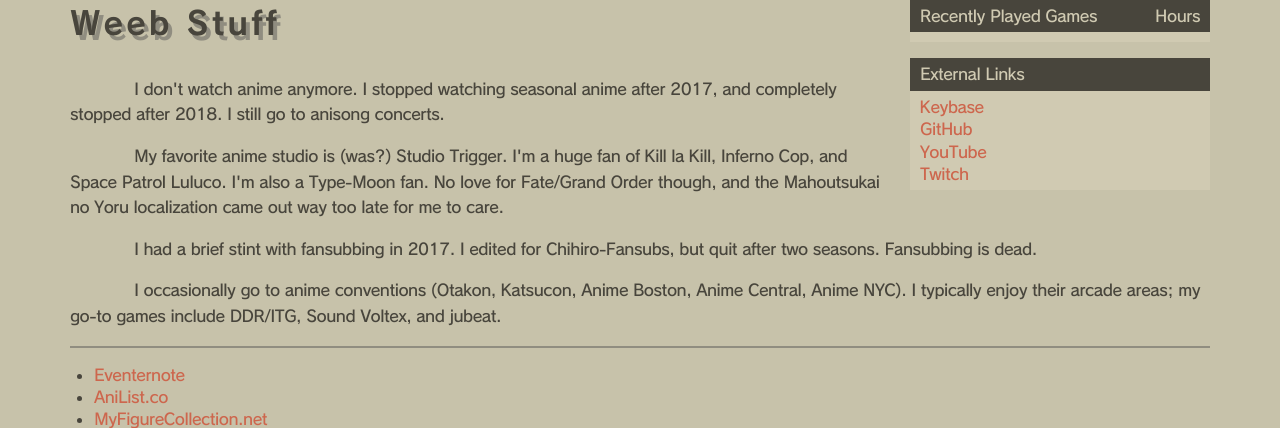
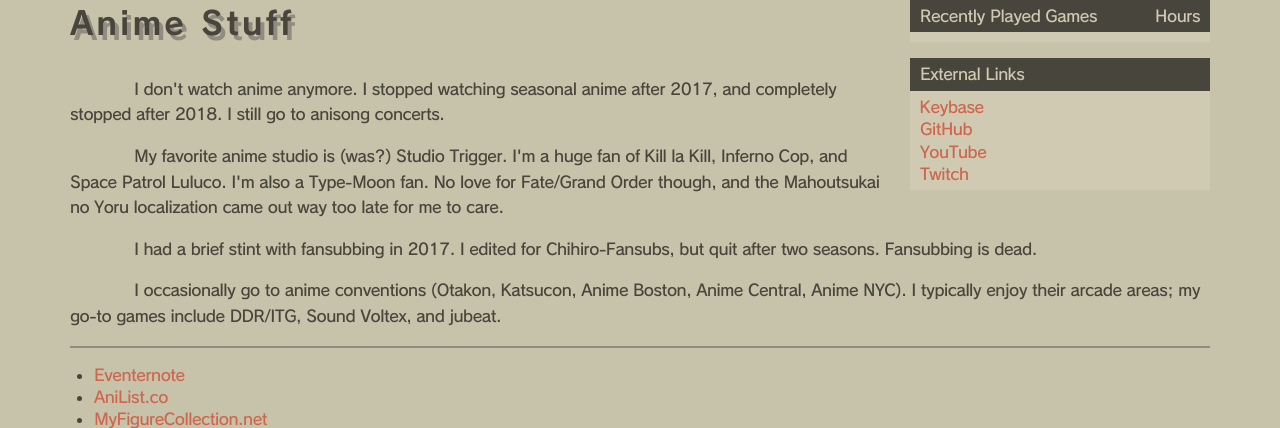
Before and after one commit to tesu/website, a Flask app: page /about/anime in a window 1280 px wide. Shown: the part 88-516 px from the top of the page. Run offline with Flask 3, Linux system fonts and the light colour scheme; data that the repository does not hold is empty.

Commit message:
Update anime.html

```diff
--- a/tesu/templates/about/anime.html
+++ b/tesu/templates/about/anime.html
@@ -1,6 +1,6 @@
 {% extends 'base.html' %}
 {% block content %}
-            <h1>Weeb Stuff</h1>
+            <h1>Anime Stuff</h1>
             <p class=indented>I don't watch anime anymore. I stopped watching seasonal anime after 2017, and completely stopped after 2018. I still go to anisong concerts.
             <p class=indented>My favorite anime studio is (was?) Studio Trigger. I'm a huge fan of Kill la Kill, Inferno Cop, and Space Patrol Luluco. I'm also a Type-Moon fan. No love for Fate/Grand Order though, and the Mahoutsukai no Yoru localization came out way too late for me to care.
             <p class=indented>I had a brief stint with fansubbing in 2017. I edited for Chihiro-Fansubs, but quit after two seasons. Fansubbing is dead.
```
